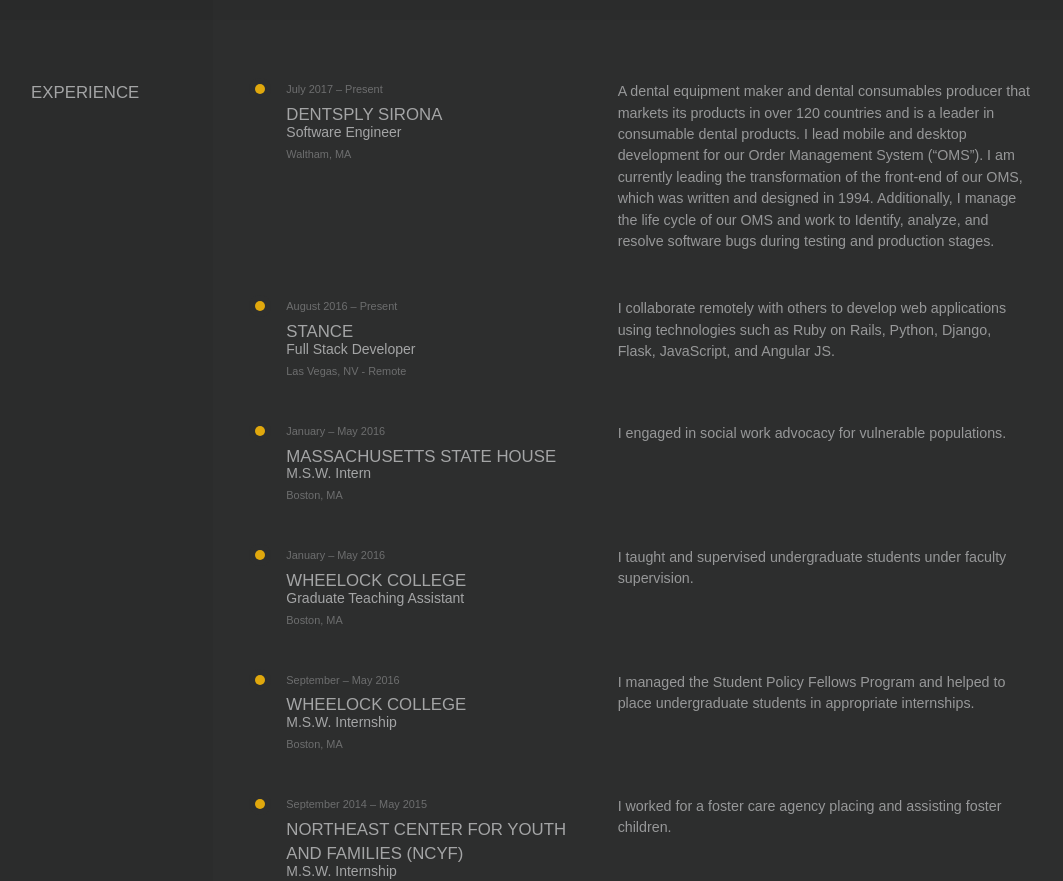
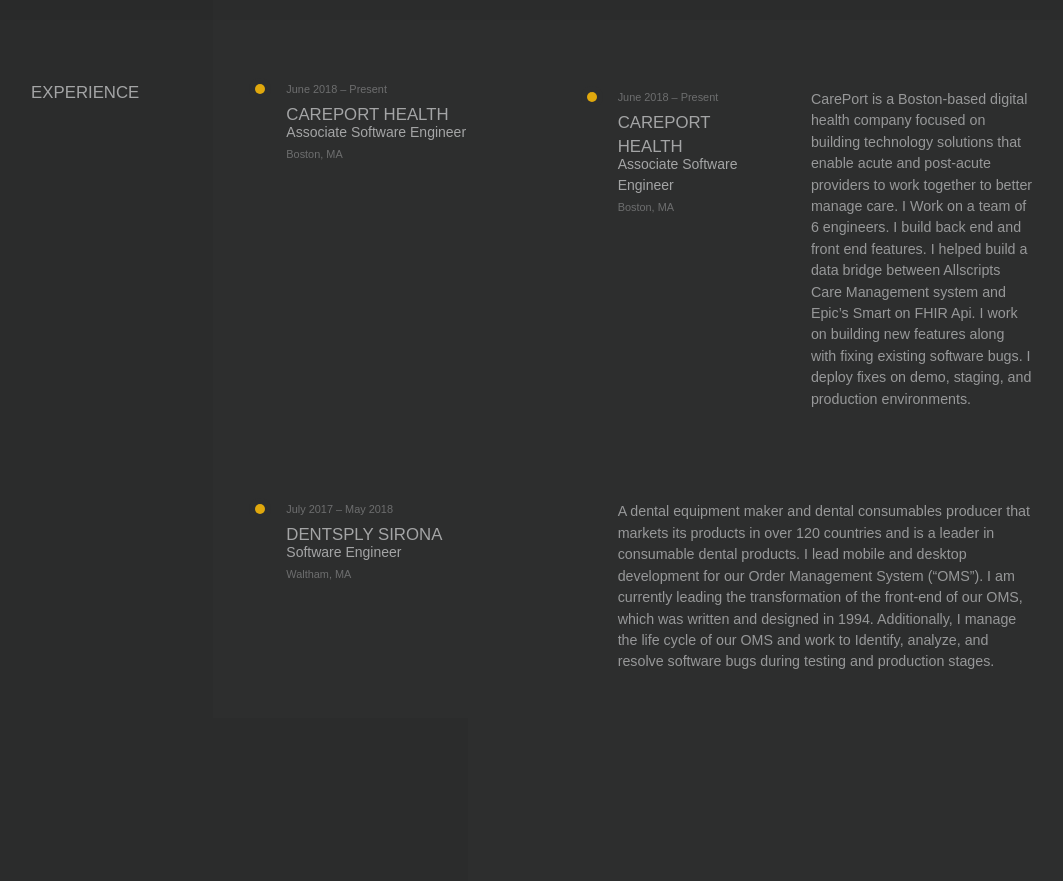
Before and after one commit to farrahh/portfolio, a plain HTML site: page index.html in a window 1280 px wide. Shown: the part 2230-3111 px from the top of the page, without its empty margins (172-1235 px from the left). Drawn offline with Linux system fonts and the light colour scheme.

Commit message:
Update index.html

```diff
--- a/index.html
+++ b/index.html
@@ -771,13 +771,69 @@
 
                         <div class="o-section__content  t-section__content  u-pb-0"
                             <div class="a-experience-timeline  c-timeline  t-border-color">
+                            <div class="c-timeline__item">
+                                  <div class="c-timeline__point  t-timeline__point  t-primary-bg"></div>
+                                  <div class="o-content">
+                                      <div class="o-grid">
+                                          <div class="o-grid__col-md-5">
+                                              <div class="c-work__timeframe">
+                                                  June 2018 &ndash; Present
+                                              </div>
+                                              <h3 class="c-work__heading">
+                                                  Careport Health
+                                              </h3>
+                                              <h4 class="c-work__title">
+                                                Associate Software Engineer
+                                              </h4>
+                                              <div class="c-work__location">
+                                                  Boston, MA
+                                              </div>
+                                          </div>
+                                          <div class="o-grid__col-md-7">
+                                              <p>
+                                                <div class="c-timeline__item">
+                                  <div class="c-timeline__point  t-timeline__point  t-primary-bg"></div>
+                                  <div class="o-content">
+                                      <div class="o-grid">
+                                          <div class="o-grid__col-md-5">
+                                              <div class="c-work__timeframe">
+                                                  June 2018 &ndash; Present
+                                              </div>
+                                              <h3 class="c-work__heading">
+                                                  Careport Health
+                                              </h3>
+                                              <h4 class="c-work__title">
+                                                Associate Software Engineer
+                                              </h4>
+                                              <div class="c-work__location">
+                                                  Boston, MA
+                                              </div>
+                                          </div>
+                                          <div class="o-grid__col-md-7">
+                                              <p>
+                                                CarePort is a Boston-based digital health company focused on building technology solutions that enable acute
+                                                and post-acute providers to work together to better manage care.
+                                                I Work on a team of  6 engineers.
+                                                I build back end and front end features.
+                                                I helped build a data bridge between Allscripts Care Management system and Epic’s Smart on FHIR Api.
+                                                I work on building new features along with fixing existing software bugs.
+                                                I deploy fixes on demo, staging, and production environments.
+                                                </p>
+                                          </div>
+                                      </div><!-- /o-grid -->
+                                  </div><!-- /o-content -->
+                              </div>                                             </p>
+                                          </div>
+                                      </div><!-- /o-grid -->
+                                  </div><!-- /o-content -->
+                              </div>
                               <div class="c-timeline__item">
                                   <div class="c-timeline__point  t-timeline__point  t-primary-bg"></div>
                                   <div class="o-content">
                                       <div class="o-grid">
                                           <div class="o-grid__col-md-5">
                                               <div class="c-work__timeframe">
-                                                  July 2017 &ndash; Present
+                                                  July 2017 &ndash; May 2018
                                               </div>
                                               <h3 class="c-work__heading">
                                                   Dentsply Sirona
@@ -797,34 +853,7 @@
                                           </div>
                                       </div><!-- /o-grid -->
                                   </div><!-- /o-content -->
-                              </div><!-- /c-timeline__item -->
-                              <div class="c-timeline__item">
-                                  <div class="c-timeline__point  t-timeline__point  t-primary-bg"></div>
-                                  <div class="o-content">
-                                      <div class="o-grid">
-                                          <div class="o-grid__col-md-5">
-                                              <div class="c-work__timeframe">
-                                                  August 2016 &ndash; Present
-                                              </div>
-                                              <h3 class="c-work__heading">
-                                                  STANCE
-                                              </h3>
-                                              <h4 class="c-work__title">
-                                                Full Stack Developer
-                                              </h4>
-                                              <div class="c-work__location">
-                                                  Las Vegas, NV - Remote
-                                              </div>
-                                          </div>
-                                          <div class="o-grid__col-md-7">
-                                              <p>
-                                                I collaborate remotely with others to develop web applications using technologies
-
-                                                such as Ruby on Rails, Python, Django, Flask, JavaScript, and Angular JS.                                              </p>
-                                          </div>
-                                      </div><!-- /o-grid -->
-                                  </div><!-- /o-content -->
-                              </div><!-- /c-timeline__item -->
+                              </div><!-- /c-timeline__item --
 
                                 <div class="c-timeline__item">
                                     <div class="c-timeline__point  t-timeline__point  t-primary-bg"></div>
```
